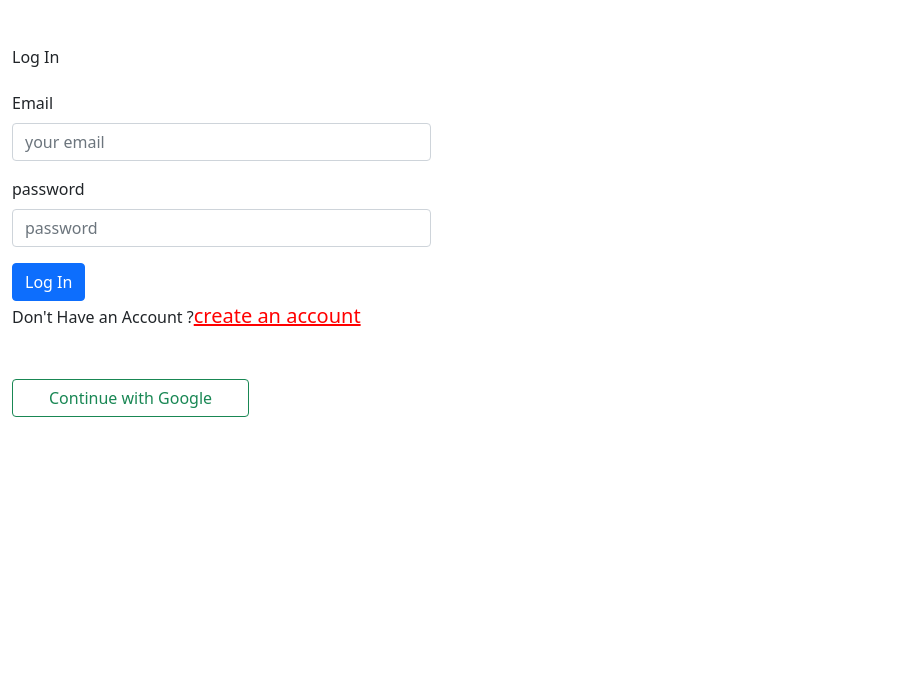
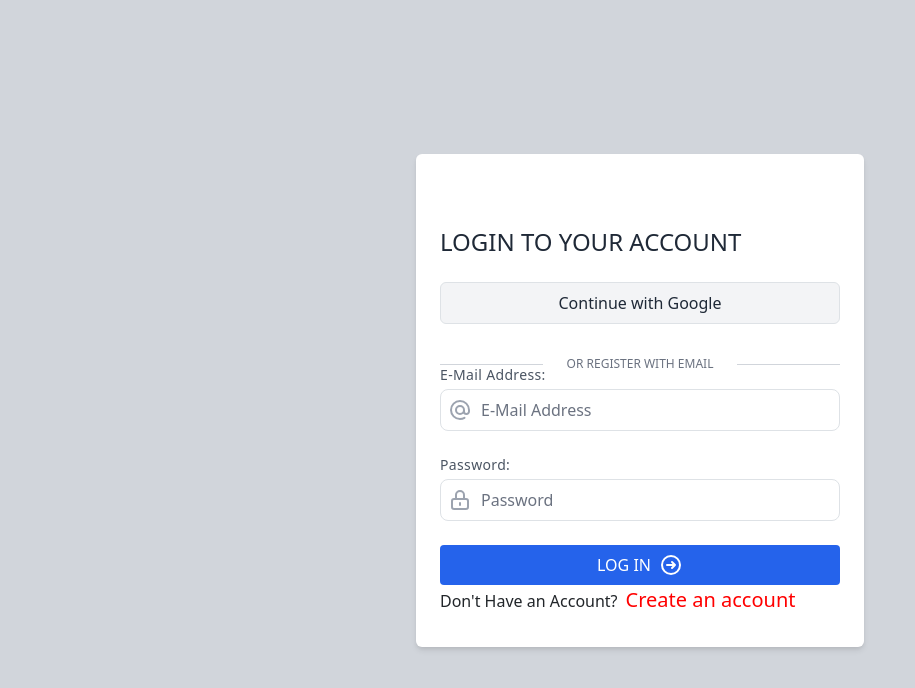
Before and after one commit to anikaa137/tailwind-retro-blog-practice-client, a React (Create React App) app: page /login in a window 1280 px wide. Shown: the top 688 px of the page, without its empty margins (0-915 px from the left). Built offline with nearby package versions, Linux system fonts and the light colour scheme.

Commit message:
addmin add on server

```diff
--- a/src/components/Admin/AddAdmin/AddAdmin.js
+++ b/src/components/Admin/AddAdmin/AddAdmin.js
@@ -2,60 +2,83 @@ import React from 'react'
 import { useForm } from "react-hook-form";
 
 function AddAdmin() {
-    const { register, handleSubmit } = useForm();
+    const { register, handleSubmit,formState: { errors }  } = useForm();
 
-    const onSubmit = (data) => {
+    const onSubmit = (data, e) => {
         console.log(data);
-        // fetch("http://localhost:9000/makeAdmin", {
-        //     method: "POST",
-        //     headers: { "Content-Type": "application/json" },
-        //     body: JSON.stringify(data),
-        // })
-        //     .then((res) => res.json())
-        //     .then((data) => {
-        //         data && alert("Admin added successfully");
-        //     });
+        fetch("http://localhost:5000/makeAdmin", {
+            method: "POST",
+            headers: { "Content-Type": "application/json" },
+            body: JSON.stringify(data),
+        })
+            .then((res) => res.json())
+            .then((data) => {
+              data && alert("Admin added successfully");
+              e.target.reset()
+            });
     };
     return (
-        <div className="container-fluid row">
-
-        <div
-            className="col-md-9 p-4 pr-5 me-5 mt-5 container"
-            style={{
-                position: "absolute",
-                right: 0,
-                backgroundColor: "#F4FDFB",
-            }}
+        <div>
+        <h1 className="text-center pt-20 pb-12 text-2xl font-bold text-gray-500">Want to make a user an admin by email?</h1>
+      <form
+        onSubmit={handleSubmit(onSubmit)}
+        action=""
+        class="max-w-sm bg-gray-100 px-3 py-5 rounded shadow-lg my-10 m-auto"
       >
-            <form onSubmit={handleSubmit(onSubmit)} class="row g-2">
-                <div class="col-md-4  me-5">
-                    <label for="inputname" class="form-label">
-                        Admin Name
-                    </label>
-                    <input
-                        name="name"
-                        {...register("name")}
-                        type="text"
-                        class="form-control"
-                        id="name"
-                    />
-                </div>
-
-                <div class="col-md-4">
-                    <label for="inputWight" class="form-label">
-                        Email
-                    </label>
+        <div class="flex flex-col space-y-3">
+          {/* email field */}
+          <div class="flex items-center bg-white border border-gray-100 rounded px-2">
+            <svg
+              fill="currentColor"
+              viewBox="0 0 20 20"
+              class="h-6 text-gray-500 m-0 mr-1"
+            >
+              <path d="M2.003 5.884L10 9.882l7.997-3.998A2 2 0 0016 4H4a2 2 0 00-1.997 1.884z"></path>
+              <path d="M18 8.118l-8 4-8-4V14a2 2 0 002 2h12a2 2 0 002-2V8.118z"></path>
+            </svg>
             <input
               name="email"
-                        {...register("email")}
+              {...register("email",{ required: true })}
               type="email"
-                        class="form-control"
+              placeholder="Email"
+              class="w-full py-2 px-1 placeholder-indigo-400 outline-none placeholder-opacity-50"
+              autocomplete="off"
               />
+               {errors.email && <span>This field is required</span>}
           </div>
+          {/* password field */}
+          <div class="flex items-center bg-white border border-gray-100 rounded px-2">
+            <svg
+              fill="currentColor"
+              viewBox="0 0 24 24"
+              class="h-6 text-gray-500 m-0 mr-1"
+            >
+              <path
+                strokeLinecap="round"
+                strokeLinejoin="round"
+                strokeWidth={2}
+                d="M15 7a2 2 0 012 2m4 0a6 6 0 01-7.743 5.743L11 17H9v2H7v2H4a1 1 0 01-1-1v-2.586a1 1 0 01.293-.707l5.964-5.964A6 6 0 1121 9z"
+              />
+            </svg>
+            <input
+              name="password"
+              {...register("password",{ required: true })}
+              type="password"
+              placeholder="Password"
+              class="w-full py-2 px-1 placeholder-indigo-400 outline-none placeholder-opacity-50"
+              autocomplete="off"
+              />
+               {errors.password && <span>This field is required</span>}
 
-                <input type="submit" class="col-md-4" />
+          </div>
+          <button
+            type="submit"
+            class="text-white bg-indigo-500 px-4 py-2 rounded"
+          >
+            Make as Admin
+          </button>
+        </div>
       </form>
-        </div>
     </div>
     )
 }
--- a/src/components/Login/Login.js
+++ b/src/components/Login/Login.js
@@ -156,53 +156,213 @@ function Login() {
     // console.log(user);
 
     return (
-        <div class="container">
-
-                {/* <div class="mx-auto">
-                    <img src="http://themesitem.com/demos/html/jobortunity/jobortunity/images/home-page-logo.png"class="mx-auto"alt="" /></div> */}
-
-            <div class="row g-3">
-                <Form onSubmit={handleSubmit}>
-                    <h1 class="mt-5">
-                        {newUser ? <h5>create an account</h5> : <h5>Log In</h5>}
-                    </h1>{" "}
-                    <br />
         <div>
-                        {newUser && (<div class="mb-3 col-md-4">
-                            <label for="name" class="form-label">Your name</label>
-                            <input type="text" class="form-control" name="name" onBlur={handleBlur} placeholder="Your Name" required />
-                        </div>)}
-
-                    </div>
-                    <div class="mb-3 col-md-4">
-                        <label for="email" class="form-label">Email</label>
-                        <input type="email" class="form-control" name="email" onBlur={handleBlur} placeholder="your email" required />
+        <div class="min-h-screen flex flex-col items-center justify-center bg-gray-300">
+          <div class="flex flex-col bg-white shadow-md px-4 sm:px-6 md:px-8 lg:px-10 py-8 rounded-md w-full max-w-md">
+            <div class="mt-10">
+              <form action="#" onSubmit={handleSubmit}>
+                <div class=" font-medium text-xl sm:text-2xl uppercase text-gray-800">
+                  Login To Your Account
                 </div>
 
+                {/* google sign in */}
+                <Form.Group>
+                  <button
+                    onClick={googleSignIn}
+                    type="button"
+                    class="w-full relative mt-6 border rounded-md py-2 text-md text-gray-800 bg-gray-100 hover:bg-gray-200"
+                  >
+                    <span class="p-4">
+                      <i class="fab fa-google-plus-g"></i> Continue with Google
+                    </span>
+                  </button>
+                </Form.Group>
 
-                    <div class="mb-3 col-md-4">
-                        <label for="password" class="form-label">password</label>
-                        <input type="password" class="form-control" name="password" onBlur={handleBlur} placeholder="password" required />
+                <div class="relative mt-10 h-px bg-gray-300">
+                  <div class="absolute left-0 top-0 flex justify-center w-full -mt-2">
+                    <span class="bg-white px-4 text-xs text-gray-500 uppercase">
+                      Or Register With Email
+                    </span>
+                  </div>
                 </div>
 
+                {/* new user name field */}
+                {newUser && (
+                  <div class="flex flex-col mb-6">
+                    <label
 
-
-                    {newUser && (
-                        <div class="mb-3 col-md-4">
-                            <label for="password" class="form-label">Confirm Password</label>
-                            <input type="password" class="form-control" name="confirm_password" onBlur={handleBlur} placeholder="confirm_password" required />
+                      class="mb-1 text-xs sm:text-sm tracking-wide text-gray-600"
+                    >
+                      Your Name:
+                    </label>
+                    <div class="relative">
+                      <div class="inline-flex items-center justify-center absolute left-0 top-0 h-full w-10 text-gray-400">
+                        <svg
+                          class="h-6 w-6"
+                          fill="none"
+                          stroke-linecap="round"
+                          stroke-linejoin="round"
+                          stroke-width="2"
+                          viewBox="0 0 24 24"
+                          stroke="currentColor"
+                        >
+                          <path d="M16 12a4 4 0 10-8 0 4 4 0 008 0zm0 0v1.5a2.5 2.5 0 005 0V12a9 9 0 10-9 9m4.5-1.206a8.959 8.959 0 01-4.5 1.207" />
+                        </svg>
                       </div>
 
+                      <input
+                        id="name"
+                        type="text"
+                        name="name"
+                        onBlur={handleBlur}
+                        required
+                        class="text-sm sm:text-base placeholder-gray-500 pl-10 pr-4 rounded-lg border border-gray-400 w-full py-2 focus:outline-none focus:border-blue-400"
+                        placeholder="Your Name"
+                      />
+                    </div>
+                  </div>
                 )}
 
-                    <Button type="submit">
-                        {newUser ? "Sign up" : "Log In"}
-                    </Button>
-                    <Form.Group>
+                {/* email address */}
+                <div class="flex flex-col mb-6">
+                  <label
+                    for="email"
+                    class="mb-1 text-xs sm:text-sm tracking-wide text-gray-600"
+                  >
+                    E-Mail Address:
+                  </label>
+                  <div class="relative">
+                    <div class="inline-flex items-center justify-center absolute left-0 top-0 h-full w-10 text-gray-400">
+                      <svg
+                        class="h-6 w-6"
+                        fill="none"
+                        stroke-linecap="round"
+                        stroke-linejoin="round"
+                        stroke-width="2"
+                        viewBox="0 0 24 24"
+                        stroke="currentColor"
+                      >
+                        <path d="M16 12a4 4 0 10-8 0 4 4 0 008 0zm0 0v1.5a2.5 2.5 0 005 0V12a9 9 0 10-9 9m4.5-1.206a8.959 8.959 0 01-4.5 1.207" />
+                      </svg>
+                    </div>
+
+                    <input
+                      id="email"
+                      type="email"
+                      name="email"
+                      onBlur={handleBlur}
+                      required
+                      class="text-sm sm:text-base placeholder-gray-500 pl-10 pr-4 rounded-lg border border-gray-400 w-full py-2 focus:outline-none focus:border-blue-400"
+                      placeholder="E-Mail Address"
+                    />
+                  </div>
+                </div>
+
+                {/* password field */}
+                <div class="flex flex-col mb-6">
+                  <label
+                    for="password"
+                    class="mb-1 text-xs sm:text-sm tracking-wide text-gray-600"
+                  >
+                    Password:
+                  </label>
+                  <div class="relative">
+                    <div class="inline-flex items-center justify-center absolute left-0 top-0 h-full w-10 text-gray-400">
+                      <span>
+                        <svg
+                          class="h-6 w-6"
+                          fill="none"
+                          stroke-linecap="round"
+                          stroke-linejoin="round"
+                          stroke-width="2"
+                          viewBox="0 0 24 24"
+                          stroke="currentColor"
+                        >
+                          <path d="M12 15v2m-6 4h12a2 2 0 002-2v-6a2 2 0 00-2-2H6a2 2 0 00-2 2v6a2 2 0 002 2zm10-10V7a4 4 0 00-8 0v4h8z" />
+                        </svg>
+                      </span>
+                    </div>
+
+                    <input
+                      id="password"
+                      type="password"
+                      name="password"
+                      onBlur={handleBlur}
+                      required
+                      class="text-sm sm:text-base placeholder-gray-500 pl-10 pr-4 rounded-lg border border-gray-400 w-full py-2 focus:outline-none focus:border-blue-400"
+                      placeholder="Password"
+                    />
+                  </div>
+                </div>
+
+                {/* confirm password for new user */}
+                {newUser && (
+                  <div class="flex flex-col mb-6">
+                    <label
+                      for="password"
+                      class="mb-1 text-xs sm:text-sm tracking-wide text-gray-600"
+                    >
+                      Confirm Password:
+                    </label>
+                    <div class="relative">
+                      <div class="inline-flex items-center justify-center absolute left-0 top-0 h-full w-10 text-gray-400">
+                        <span>
+                          <svg
+                            class="h-6 w-6"
+                            fill="none"
+                            stroke-linecap="round"
+                            stroke-linejoin="round"
+                            stroke-width="2"
+                            viewBox="0 0 24 24"
+                            stroke="currentColor"
+                          >
+                            <path d="M12 15v2m-6 4h12a2 2 0 002-2v-6a2 2 0 00-2-2H6a2 2 0 00-2 2v6a2 2 0 002 2zm10-10V7a4 4 0 00-8 0v4h8z" />
+                          </svg>
+                        </span>
+                      </div>
+
+                      <input
+                        id="password"
+                        type="password"
+                        name="password"
+                        onBlur={handleBlur}
+                        required
+                        class="text-sm sm:text-base placeholder-gray-500 pl-10 pr-4 rounded-lg border border-gray-400 w-full py-2 focus:outline-none focus:border-blue-400"
+                        placeholder="Confirm Password"
+                      />
+                    </div>
+                  </div>
+                )}
+
+                {/* submit button */}
+                <button
+                  type="submit"
+                  class="flex items-center justify-center focus:outline-none text-white text-sm sm:text-base bg-blue-600 hover:bg-blue-700 rounded py-2 w-full transition duration-150 ease-in"
+                >
+                  <span class="mr-2 uppercase">
+                    {newUser ? "Sign up" : "Log in"}
+                  </span>
+                  <span>
+                    <svg
+                      class="h-6 w-6"
+                      fill="none"
+                      stroke-linecap="round"
+                      stroke-linejoin="round"
+                      stroke-width="2"
+                      viewBox="0 0 24 24"
+                      stroke="currentColor"
+                    >
+                      <path d="M13 9l3 3m0 0l-3 3m3-3H8m13 0a9 9 0 11-18 0 9 9 0 0118 0z" />
+                    </svg>
+                  </span>
+                </button>
+
+                {/*  */}
+                <Form.Group class="justify-center flex pt-4">
                   <label htmlFor="newUser">
                     {newUser
-                                ? "Already have an account ?"
-                                : "Don't Have an Account ?"}{" "}
+                      ? "Already have an account?"
+                      : "Don't Have an Account?"}{" "}
                   </label>
                   <button
                     style={{
@@ -210,26 +370,19 @@ function Login() {
                       color: "red",
                       outline: "none",
                       border: "none",
-                                textDecoration: "underline",
+                      // textDecoration: "underline",
                       fontSize: "20px",
                     }}
                     onClick={() => setNewUser(!newUser)}
                     name="newUser"
                   >
-                            {newUser ? "signIn" : "create an account"}
+                    <span class="pl-2"></span>
+                    {newUser ? "SignIn" : "Create an account"}
                   </button>
                 </Form.Group>
-                    <Form.Group>
-                        <button
-                            onClick={googleSignIn}
-                            type="button"
-                            class="btn btn-outline-success mt-5"
-                        >
-                            {/* <FontAwesomeIcon icon={''} /> */}
-                            <span class="p-4">Continue with Google</span>
-                        </button>
-                    </Form.Group>
-                </Form>
+              </form>
+            </div>
+          </div>
         </div>
 
         {user.success ? (
@@ -240,7 +393,6 @@ function Login() {
         ) : (
           <h5 style={{ color: "red" }}> {user.error}</h5>
         )}
-
       </div>
     )
 }
```
Lines whose indentation alone changed are shown as unchanged.
